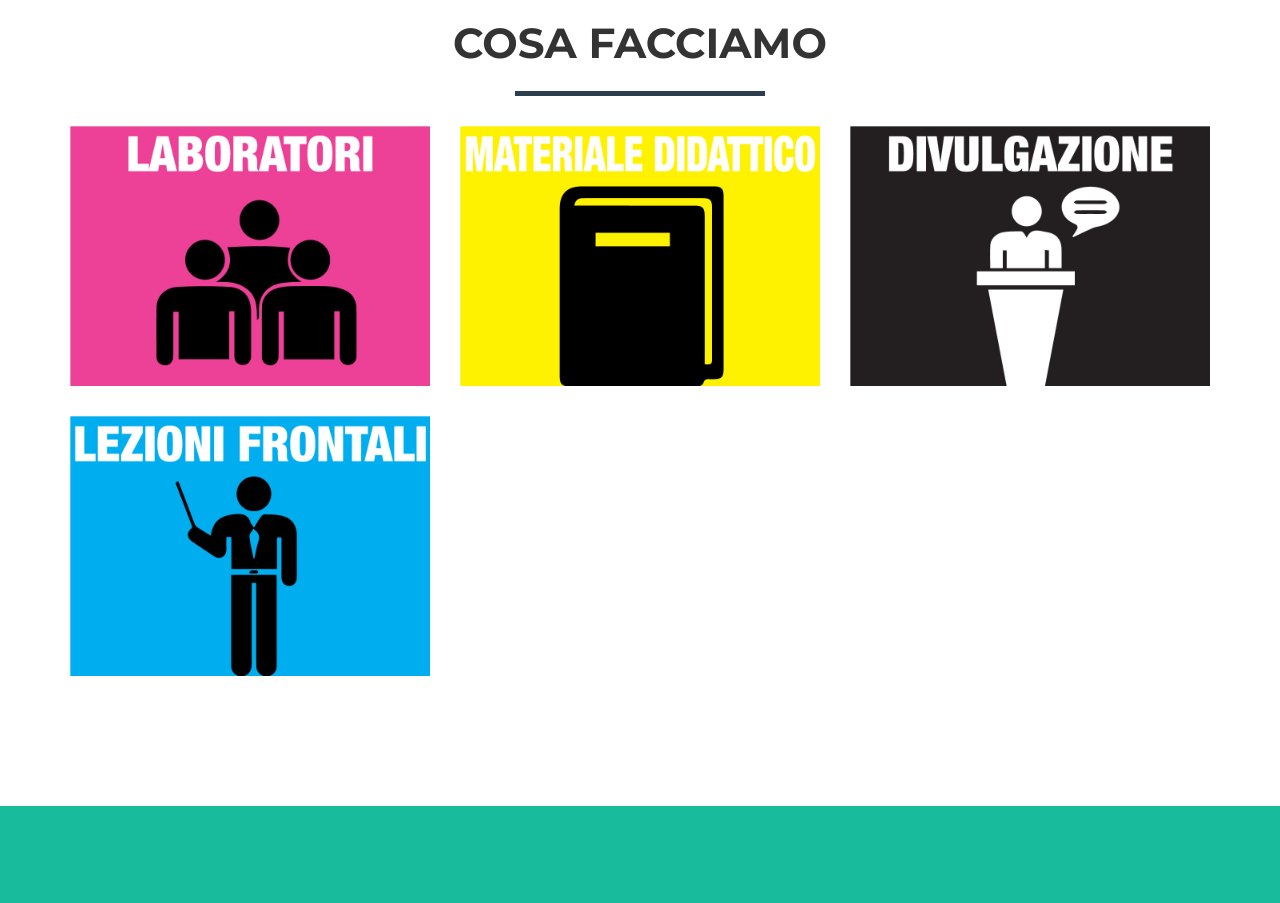
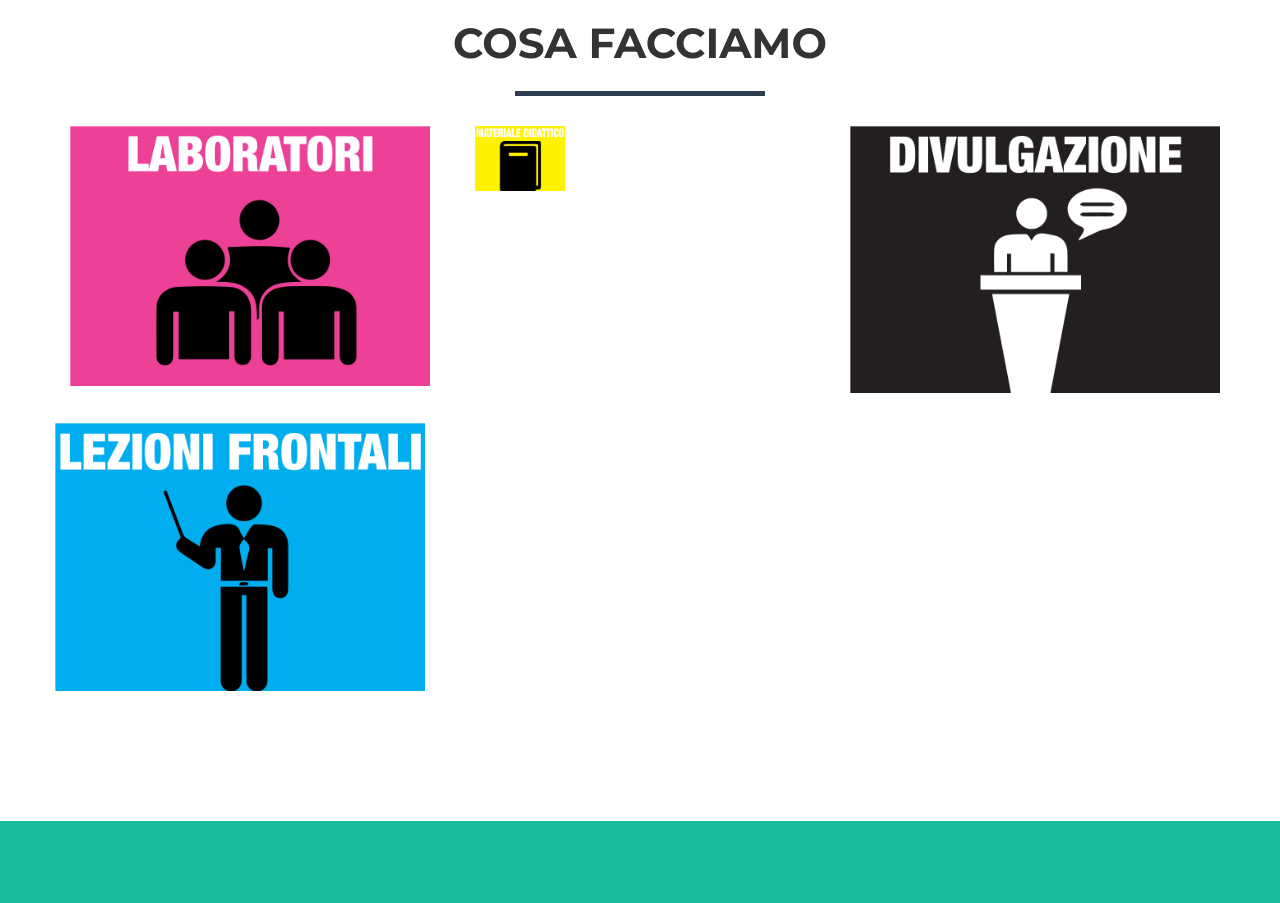
Before and after one commit to factcheckersit/website, a website: page index.html in a window 1280 px wide. Shown: the part 840-1743 px from the top of the page. Drawn offline with nearby package versions, Linux system fonts and the light colour scheme.

Commit message:
Update index.html

```diff
--- a/index.html
+++ b/index.html
@@ -101,7 +101,7 @@
                         </div>
                         <img src="img/portfolio/laboratori1.jpg" class="img-responsive" alt="">
                     </a>
-                </div>
+                    </div>
                 <div class="col-sm-4 portfolio-item">
                     <a href="#portfolioModal2" class="portfolio-link" data-toggle="modal">
                         <div class="caption">
@@ -109,9 +109,12 @@
                                 <i class="fa fa-search-plus fa-3x"></i>
                             </div>
                         </div>
+                     <div class="col-sm-4 portfolio-item">
                         <img src="img/portfolio/materiale1.jpg" class="img-responsive" alt="">
                     </a>
                 </div>
+            </div>
+            <div class="row">
                 <div class="col-sm-4 portfolio-item">
                     <a href="#portfolioModal4" class="portfolio-link" data-toggle="modal">
                         <div class="caption">
```
